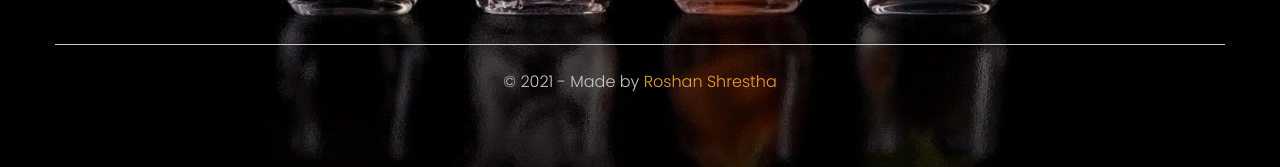
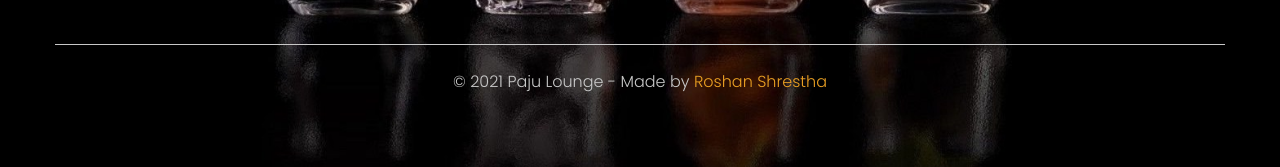
Before and after one commit to roshanxshrestha/Paju-Lounge-Website, a plain HTML site: page index.html in a window 1280 px wide. Shown: the part 3998-4165 px from the top of the page. Drawn offline with Linux system fonts and the light colour scheme.

Commit message:
copyright

```diff
--- a/index.html
+++ b/index.html
@@ -304,7 +304,8 @@
                 </div>
             </div>
             <div class="copyright" data-aos="flip-right">
-                <p> &copy; 2021 - Made by <a href="https://www.instagram.com/roshanxshrestha/" target="_blank">Roshan
+                <p> &copy; 2021 Paju Lounge - Made by <a href="https://www.shrestharoshan.info.np"
+                        target="_blank">Roshan
                         Shrestha
             </div></a></p>
         </div>
```
